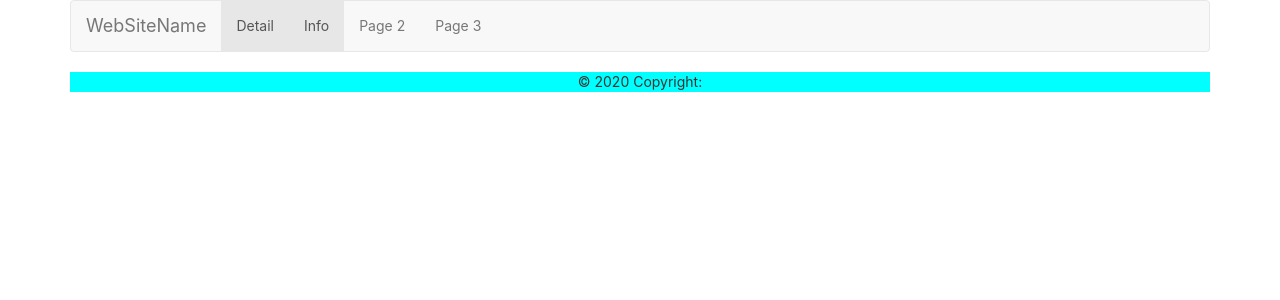
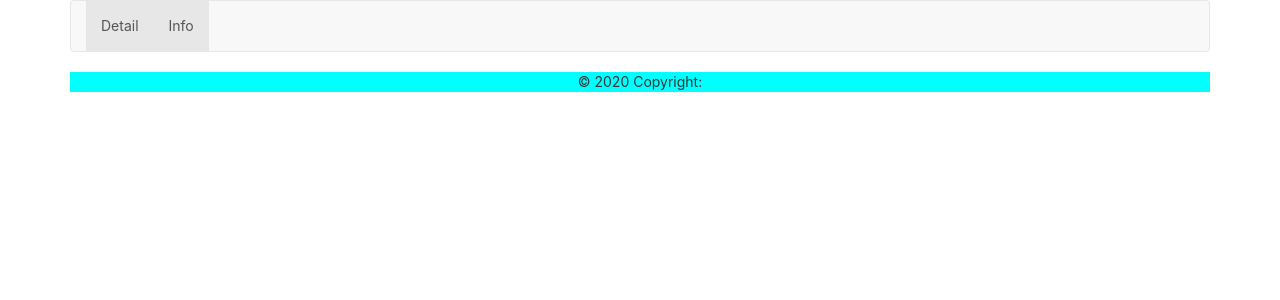
Before and after one commit to amit113920/amit-react-repo, a React (Create React App) app: page / in a window 1280 px wide. Shown: the top 300 px of the page. Built offline with nearby package versions, Linux system fonts and the light colour scheme.

Commit message:
commit 5

```diff
--- a/src/App.js
+++ b/src/App.js
@@ -1,4 +1,3 @@
-import logo from './logo.svg';
 import './App.css';
 import Layout from './layout/layout';
 import { BrowserRouter, Routes, Route } from "react-router-dom";
--- a/src/header/Header.js
+++ b/src/header/Header.js
@@ -11,14 +11,13 @@ return (
 <nav class="navbar navbar-default">
   <div class="container-fluid">
     <div class="navbar-header">
-      <a class="navbar-brand" href="#">WebSiteName</a>
+
     </div>
     <ul class="nav navbar-nav">
       <li class="active"><Link onClick={()=>fetchData({url:'test/getDetail'})} >Detail</Link></li>
       <li class="active"><Link onClick={()=>fetchData({url:'test/getInfo'})} >Info</Link></li>
 
-      <li><a href="#">Page 2</a></li>
-      <li><a href="#">Page 3</a></li>
+
     </ul>
   </div>
 </nav>
```
